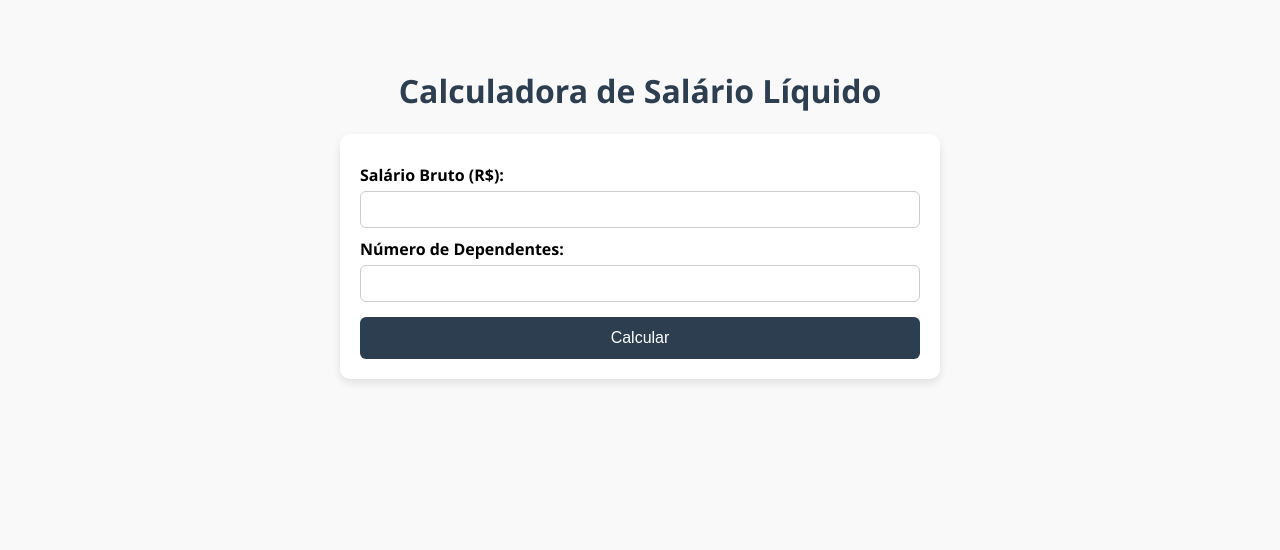
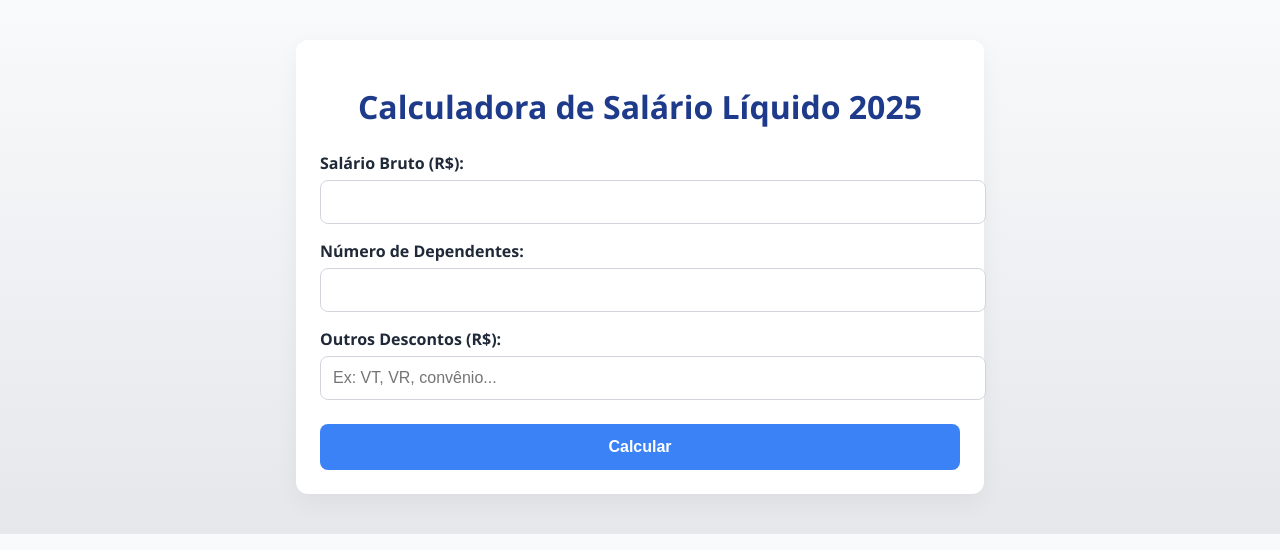
Before and after one commit to araujbruno/calculadora-salario-flask, a Flask app: page / in a window 1280 px wide. Shown: the top 550 px of the page. Run offline with Flask 3, Linux system fonts and the light colour scheme.

Commit message:
Update index.html

```diff
--- a/templates/index.html
+++ b/templates/index.html
@@ -1,85 +1,99 @@
 <!DOCTYPE html>
 <html lang="pt-br">
 <head>
-    <meta charset="UTF-8">
-    <meta name="viewport" content="width=device-width, initial-scale=1.0">
-    <title>Calculadora de Salário Líquido 2024</title>
+  <meta charset="UTF-8" />
+  <meta name="viewport" content="width=device-width, initial-scale=1.0" />
+  <title>Calculadora de Salário Líquido 2025</title>
   <style>
+    :root {
+      --cor-primaria: #1e3a8a;
+      --cor-secundaria: #3b82f6;
+      --cor-suave: #f3f4f6;
+      --cor-verde: #16a34a;
+      --cor-vermelha: #dc2626;
+    }
     body {
+      margin: 0;
       font-family: 'Segoe UI', Tahoma, Geneva, Verdana, sans-serif;
-            background-color: #f9f9f9;
-            padding: 40px 20px;
-            display: flex;
-            justify-content: center;
+      background: linear-gradient(180deg, #f9fafb 0%, #e5e7eb 100%);
+      color: #1f2937;
     }
     .container {
-            width: 100%;
-            max-width: 600px;
+      max-width: 640px;
+      margin: 40px auto;
+      padding: 24px;
+      background-color: white;
+      border-radius: 12px;
+      box-shadow: 0 8px 24px rgba(0, 0, 0, 0.05);
     }
     h1 {
-            color: #2c3e50;
       text-align: center;
-        }
-        form {
-            background: #ffffff;
-            padding: 20px;
-            border-radius: 10px;
-            box-shadow: 0 4px 8px rgba(0,0,0,0.1);
-            display: flex;
-            flex-direction: column;
+      color: var(--cor-primaria);
+      margin-bottom: 24px;
     }
     label {
-            margin: 10px 0 5px;
-            font-weight: bold;
+      margin-top: 16px;
+      font-weight: 600;
+      display: block;
     }
     input[type="number"] {
-            padding: 10px;
-            border: 1px solid #ccc;
-            border-radius: 6px;
+      width: 100%;
+      padding: 12px;
+      margin-top: 6px;
+      border: 1px solid #d1d5db;
+      border-radius: 8px;
+      font-size: 16px;
     }
     button {
-            margin-top: 15px;
-            padding: 12px;
-            background-color: #2c3e50;
+      margin-top: 24px;
+      width: 100%;
+      padding: 14px;
+      background-color: var(--cor-secundaria);
       color: white;
       font-size: 16px;
       border: none;
-            border-radius: 6px;
+      border-radius: 8px;
+      font-weight: 600;
       cursor: pointer;
+      transition: background 0.2s ease-in-out;
     }
     button:hover {
-            background-color: #34495e;
+      background-color: var(--cor-primaria);
     }
     .resultado {
-            margin-top: 20px;
-            background: #ecf0f1;
-            padding: 15px;
-            border-radius: 8px;
+      margin-top: 32px;
+      padding: 20px;
+      background-color: var(--cor-suave);
+      border-radius: 10px;
     }
     .resultado p {
-            margin: 5px 0;
-            color: #2c3e50;
+      margin: 6px 0;
+      font-size: 16px;
     }
-        .resultado .desconto {
-            color: #c0392b;
+    .desconto {
+      color: var(--cor-vermelha);
       font-weight: bold;
     }
-        .resultado .liquido {
+    .liquido {
       font-size: 20px;
       font-weight: bold;
-            color: #27ae60;
+      color: var(--cor-verde);
+      margin-top: 12px;
     }
   </style>
 </head>
 <body>
   <div class="container">
-        <h1>Calculadora de Salário Líquido</h1>
+    <h1>Calculadora de Salário Líquido 2025</h1>
     <form method="POST">
       <label for="salario">Salário Bruto (R$):</label>
-            <input type="number" name="salario" step="0.01" required>
+      <input type="number" name="salario" step="0.01" required />
 
       <label for="dependentes">Número de Dependentes:</label>
-            <input type="number" name="dependentes" min="0" required>
+      <input type="number" name="dependentes" min="0" required />
+
+      <label for="outros">Outros Descontos (R$):</label>
+      <input type="number" name="outros" step="0.01" placeholder="Ex: VT, VR, convênio..." />
 
       <button type="submit">Calcular</button>
     </form>
@@ -89,10 +103,11 @@
       {% if resultado == 'Erro: valores inválidos.' %}
       <p>{{ resultado }}</p>
       {% else %}
-                <p><strong>Salário Bruto:</strong> R$ {{ resultado.bruto }}</p>
-                <p class="desconto"><strong>INSS:</strong> R$ {{ resultado.inss }}</p>
-                <p class="desconto"><strong>IRRF:</strong> R$ {{ resultado.irrf }}</p>
-                <p class="liquido"><strong>Salário Líquido:</strong> R$ {{ resultado.liquido }}</p>
+      <p><strong>Salário Bruto:</strong> R$ {{ "{:,.2f}".format(resultado.bruto).replace(',', 'X').replace('.', ',').replace('X', '.') }}</p>
+      <p class="desconto"><strong>INSS:</strong> R$ {{ "{:,.2f}".format(resultado.inss).replace(',', 'X').replace('.', ',').replace('X', '.') }}</p>
+      <p class="desconto"><strong>IRRF:</strong> R$ {{ "{:,.2f}".format(resultado.irrf).replace(',', 'X').replace('.', ',').replace('X', '.') }}</p>
+      <p class="desconto"><strong>Outros Descontos:</strong> R$ {{ "{:,.2f}".format(resultado.outros).replace(',', 'X').replace('.', ',').replace('X', '.') }}</p>
+      <p class="liquido"><strong>Salário Líquido:</strong> R$ {{ "{:,.2f}".format(resultado.liquido).replace(',', 'X').replace('.', ',').replace('X', '.') }}</p>
       {% endif %}
     </div>
     {% endif %}
```
Lines whose indentation alone changed are shown as unchanged.
